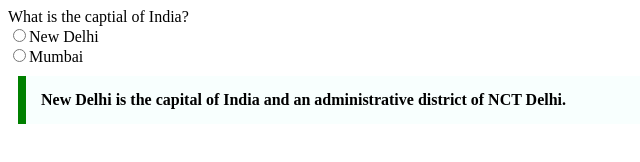
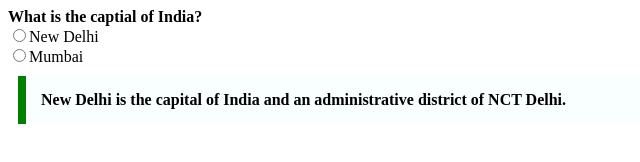
Before and after one commit to acciojob/trivia-KartikeyJoshi916, a website: page main.html in a window 1280 px wide. Shown: the full height of the page, 0-640 px from the left. Drawn offline with Linux system fonts and the light colour scheme.

Commit message:
created a submission

```diff
--- a/main.html
+++ b/main.html
@@ -9,7 +9,7 @@
 <body>
 	<!-- the entire body must be written by student -->
 	<div>
-		What is the captial of India?
+		<b>What is the captial of India?</b>
 	</div>
 	<div>
 		<label>
```
